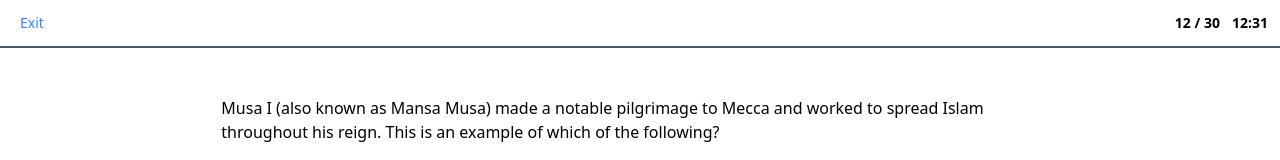
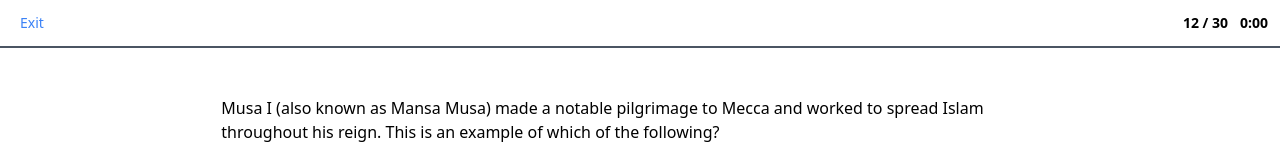
Before and after one commit to Villy-P/WHAP-Study-Tools, a SvelteKit app: page /question.html in a window 1280 px wide. Shown: the top 160 px of the page. Built offline with nearby package versions, Linux system fonts and the light colour scheme; grey boxes are pictures that could not be loaded.

Commit message:
Time Formatting

```diff
--- a/src/routes/question.html/+page.svelte
+++ b/src/routes/question.html/+page.svelte
@@ -1,5 +1,18 @@
 <script lang="ts">
+    import { quickQuiz } from '$lib/stores/QuickQuizStore';
     import '../../app.css'
+
+    function formatTime(duration: number) {
+        const hrs = ~~(duration / 3600);
+        const mins = ~~((duration % 3600) / 60);
+        const secs = ~~duration % 60;
+        let ret = "";
+        if (hrs > 0)
+            ret += "" + hrs + ":" + (mins < 10 ? "0" : "");
+        ret += "" + mins + ":" + (secs < 10 ? "0" : "");
+        ret += "" + secs;
+        return ret;
+    }
 </script>
 
 <div class="flex w-full border-b-2 border-gray-600 h-12 items-center">
@@ -7,7 +20,7 @@
         <a href="/">Exit</a>
     </button>
     <p class="text-sm font-semibold ml-auto">12 / 30</p>
-    <p class="text-sm font-semibold mx-3">12:31</p>
+    <p class="text-sm font-semibold mx-3">{formatTime($quickQuiz.timeRemaining)}</p>
 </div>
 <div class="w-full h-screen flex items-center flex-col gap-1 pt-10">
     <div class="w-8/12 flex flex-col gap-3">
--- a/src/routes/start-quiz.html/+page.svelte
+++ b/src/routes/start-quiz.html/+page.svelte
@@ -1,4 +1,5 @@
 <script lang="ts">
+    import { quickQuiz } from '$lib/stores/QuickQuizStore';
     import '../../app.css'
 
     const options = [
@@ -16,6 +17,10 @@
 
     let questionCount: number = 20;
     let minutes: number = 20;
+
+    function startQuiz() {
+        $quickQuiz.timeRemaining = minutes * 60;
+    }
 </script>
 
 <div class="w-full h-screen flex justify-center items-center flex-col gap-1">
@@ -36,7 +41,7 @@
             <label for="time">{minutes === 200 ? "No Time Limit" : `${minutes} Minutes`}</label>
         </div>
         <button class="mr-4 bg-sky-500 px-3 py-1 rounded-xl mb-4">
-            <a class="w-full h-full" href="/question.html">Start</a>
+            <a class="w-full h-full" href="/question.html" on:click={() => startQuiz()}>Start</a>
         </button>
     </div>
 </div>
```
